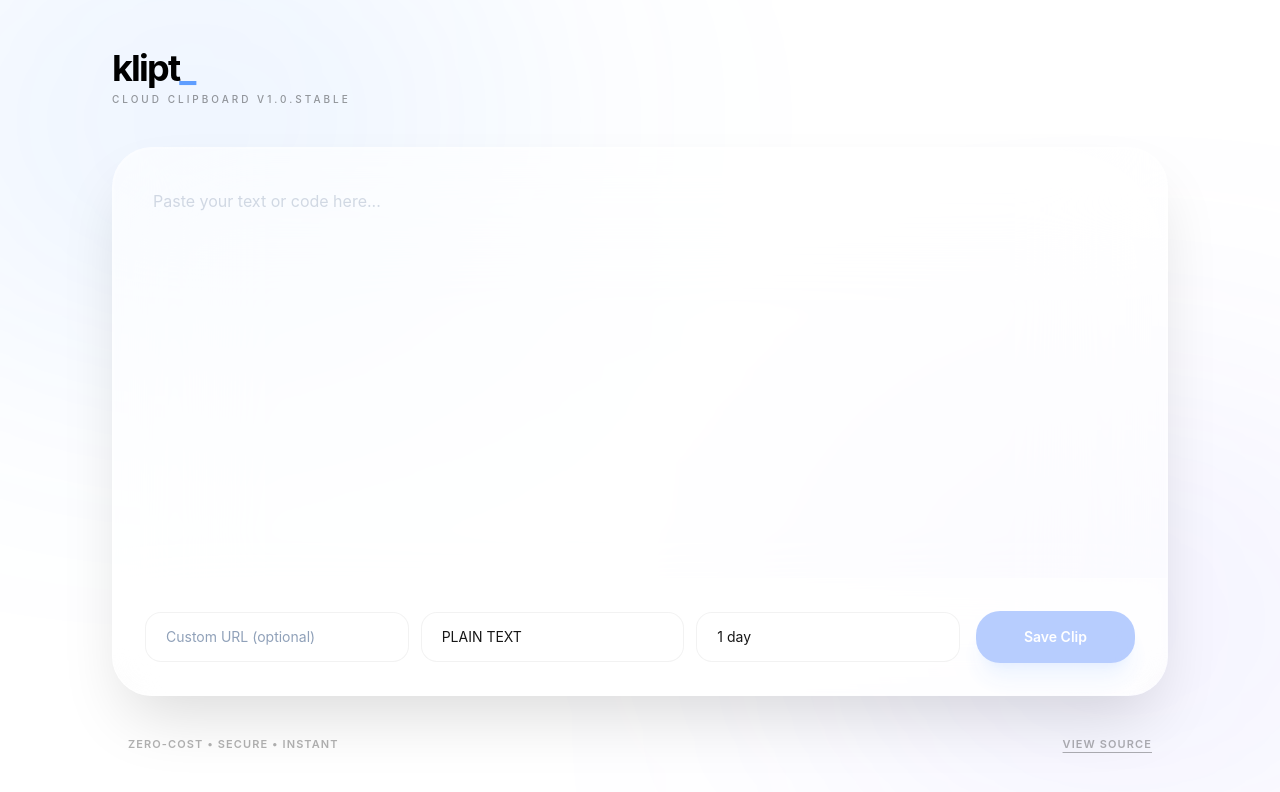
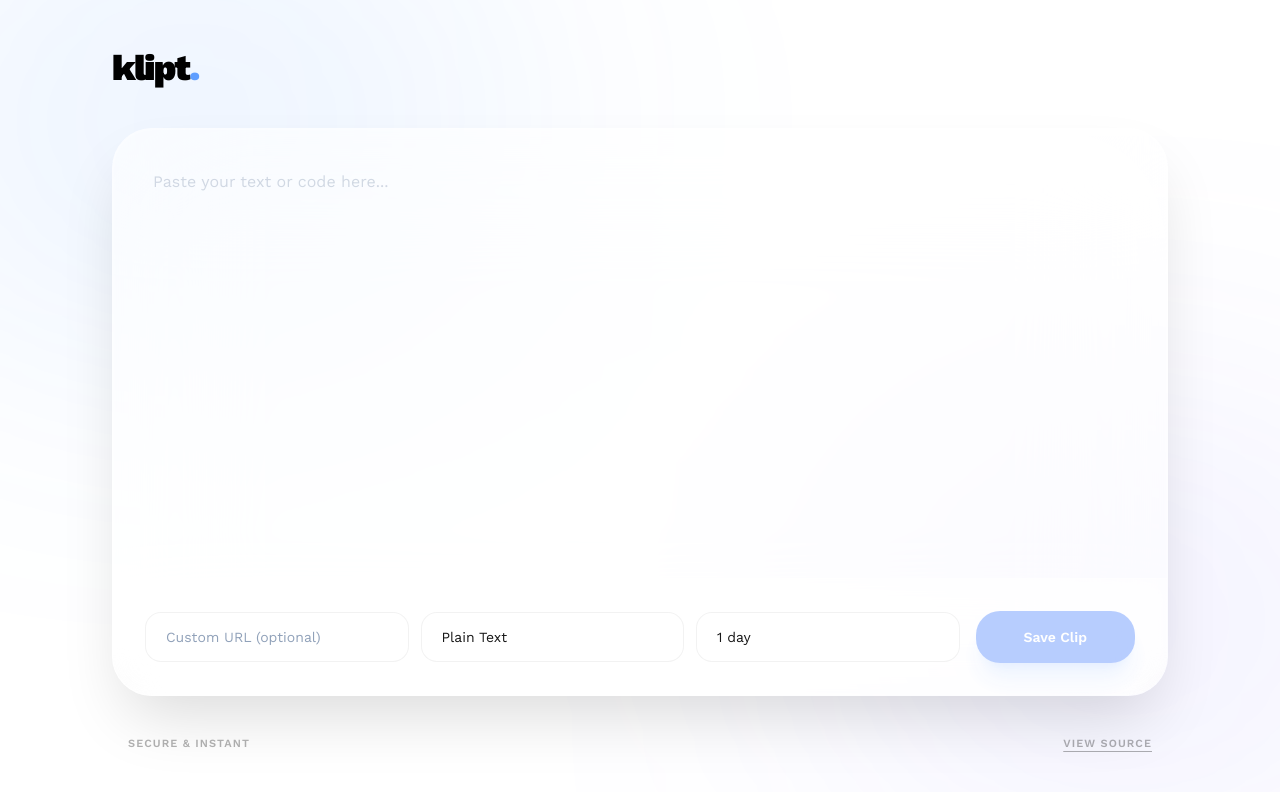
Before and after one commit to tirthikdurgam/klipt, a Next.js app: page / in a window 1280 px wide. Shown: the top 792 px of the page. Built offline with nearby package versions, Linux system fonts and the light colour scheme.

Commit message:
fix: replaced the UI elements

```diff
--- a/app/layout.tsx
+++ b/app/layout.tsx
@@ -1,16 +1,19 @@
 import type { Metadata } from "next";
-import { JetBrains_Mono } from "next/font/google";
+import { Work_Sans } from "next/font/google";
 import "./globals.css";
 
-// JetBrains Mono for clip content as specified in the PRD
-const jetbrainsMono = JetBrains_Mono({
-  variable: "--font-mono",
+// Unified brand font - Work Sans
+const workSans = Work_Sans({
   subsets: ["latin"],
+  variable: "--font-work-sans",
+  // Including a full range of weights for maximum design flexibility
+  weight: ["100", "200", "300", "400", "500", "600", "700", "800", "900"],
+  display: "swap",
 });
 
 export const metadata: Metadata = {
-  title: "klipt | Zero-cost Cloud Clipboard", // [cite: 1, 3]
-  description: "A lightweight, globally accessible cloud clipboard for text and code.", // [cite: 10]
+  title: "klipt",
+  description: "A lightweight, globally accessible cloud clipboard for text and code.",
 };
 
 export default function RootLayout({
@@ -21,12 +24,8 @@ export default function RootLayout({
   return (
     <html lang="en" className="h-full antialiased scroll-smooth" suppressHydrationWarning>
       <body
-        className={`${jetbrainsMono.variable} min-h-full flex flex-col
+        className={`${workSans.className} min-h-full flex flex-col
         bg-[#F2F2F7] dark:bg-black text-black dark:text-white transition-colors duration-500`}
-        style={{
-          // The "San Francisco" system font stack used by Apple
-          fontFamily: '-apple-system, BlinkMacSystemFont, "SF Pro Text", "SF Pro Icons", "Helvetica Neue", Helvetica, Arial, sans-serif'
-        }}
       >
         {/* Subtle background glows to create the depth needed for 'liquid glass' components */}
         <div className="fixed inset-0 -z-10 overflow-hidden pointer-events-none">
--- a/app/page.tsx
+++ b/app/page.tsx
@@ -3,7 +3,7 @@
 import { useState, useEffect } from 'react';
 import { useRouter } from 'next/navigation';
 
-// Expiry options as defined in Section 6.0 [cite: 61]
+// Expiry options
 const EXPIRY_OPTIONS = [
   { label: '1 hour', value: 3600 },
   { label: '6 hours', value: 21600 },
@@ -15,25 +15,23 @@ const EXPIRY_OPTIONS = [
   { label: '30 days', value: 2592000 },
 ];
 
+// Updated to Title Case for better UI legibility
 const LANGUAGES = [
-  'plain text', 'javascript', 'typescript', 'python', 'bash', 'sql', 'json', 'html', 'css'
+  'Plain Text', 'JavaScript', 'TypeScript', 'Python', 'Bash', 'SQL', 'JSON', 'HTML', 'CSS'
 ];
 
 export default function Home() {
   const router = useRouter();
   const [content, setContent] = useState('');
   const [slug, setSlug] = useState('');
-  const [language, setLanguage] = useState('plain text');
-  const [expiry, setExpiry] = useState(86400); // Default: 1 day [cite: 50]
+  const [language, setLanguage] = useState('Plain Text');
+  const [expiry, setExpiry] = useState(86400); // Default: 1 day
 
-  // Status states
   const [isAvailable, setIsAvailable] = useState<boolean | null>(null);
   const [isChecking, setIsChecking] = useState(false);
   const [isSaving, setIsSaving] = useState(false);
 
-  // Slug availability check with 400ms debounce [cite: 54, 55]
   useEffect(() => {
-    // Slugs must be 3-60 characters [cite: 50, 67]
     if (slug.length < 3) {
       setIsAvailable(null);
       return;
@@ -56,7 +54,6 @@ export default function Home() {
   }, [slug]);
 
   const handleSave = async () => {
-    // Content check: max 500,000 characters [cite: 66, 153]
     if (!content.trim() || content.length > 500000 || isSaving) return;
 
     setIsSaving(true);
@@ -67,14 +64,13 @@ export default function Home() {
         body: JSON.stringify({
           content,
           slug: slug || undefined,
-          language,
+          language: language.toLowerCase(), // Send lowercase to DB for consistency
           expirySeconds: expiry
         }),
       });
 
       if (response.ok) {
         const data = await response.json();
-        // Redirect to success screen [cite: 50, 113]
         router.push(`/success?slug=${data.slug}`);
       } else {
         const errorData = await response.json();
@@ -90,44 +86,40 @@ export default function Home() {
   return (
     <main className="flex-1 flex flex-col p-6 md:p-12 max-w-6xl mx-auto w-full">
 
-      {/* iOS-Tech Hybrid Header [cite: 121] */}
+      {/* Header - Now using Work Sans (Inherited) */}
       <header className="flex items-center justify-between mb-10">
         <div className="group cursor-default">
-          <h1 className="text-4xl font-mono font-bold tracking-tighter lowercase transition-all duration-300">
+          <h1 className="text-4xl font-black tracking-tighter transition-all duration-300">
             <span className="text-black dark:text-white">klipt</span>
-            <span className="text-blue-500 animate-pulse">_</span>
+            <span className="text-blue-500 animate-pulse">.</span>
           </h1>
-          <p className="text-[10px] font-medium uppercase tracking-[0.3em] text-black/40 dark:text-white/30 mt-1">
-            Cloud Clipboard v1.0.stable
-          </p>
         </div>
       </header>
 
-      {/* Main Glass Editor [cite: 50, 122] */}
+      {/* Main Glass Editor */}
       <div className="flex-1 flex flex-col bg-white/60 dark:bg-[#1c1c1e]/60 backdrop-blur-3xl border border-white/20 dark:border-white/10 rounded-[2.5rem] shadow-[0_32px_64px_-15px_rgba(0,0,0,0.15)] overflow-hidden ring-1 ring-inset ring-white/20 dark:ring-white/5 transition-all duration-500">
 
-        {/* Monospace content area [cite: 118] */}
+        {/* Content area - font-mono removed to follow Work Sans rule */}
         <textarea
           autoFocus
           placeholder="Paste your text or code here..."
-          className="flex-1 p-8 md:p-10 bg-transparent font-mono text-[16px] leading-relaxed resize-none outline-none text-slate-900 dark:text-slate-100 placeholder:text-slate-400/40"
+          className="flex-1 p-8 md:p-10 bg-transparent text-[16px] leading-relaxed resize-none outline-none text-slate-900 dark:text-slate-100 placeholder:text-slate-400/40"
           value={content}
           onChange={(e) => setContent(e.target.value)}
         />
 
-        {/* Controls Bar [cite: 122, 123] */}
+        {/* Controls Bar */}
         <div className="p-6 md:p-8 bg-white/30 dark:bg-black/20 backdrop-blur-md border-t border-white/20 dark:border-white/10 flex flex-col md:flex-row gap-4 items-center">
 
           <div className="flex-1 grid grid-cols-1 sm:grid-cols-3 gap-3 w-full">
 
-            {/* Slug Input with Availability Indicator [cite: 53, 56] */}
+            {/* Slug Input */}
             <div className="relative">
               <input
                 type="text"
                 placeholder="Custom URL (optional)"
                 className="w-full bg-white/50 dark:bg-white/5 border border-black/5 dark:border-white/10 rounded-2xl px-5 py-3.5 text-sm outline-none focus:ring-2 ring-blue-500/30 transition-all placeholder:text-slate-400"
                 value={slug}
-                // Slug rules: lowercase, numbers, hyphens [cite: 50, 67]
                 onChange={(e) => setSlug(e.target.value.toLowerCase().replace(/\s+/g, '-').replace(/[^a-z0-9-]/g, ''))}
               />
               {slug.length >= 3 && (
@@ -141,30 +133,34 @@ export default function Home() {
               )}
             </div>
 
-            {/* Language Selection [cite: 50] */}
+            {/* Language Selection - All Caps logic removed */}
             <select
               className="bg-white/50 dark:bg-white/5 border border-black/5 dark:border-white/10 rounded-2xl px-5 py-3.5 text-sm outline-none cursor-pointer hover:bg-white/80 dark:hover:bg-white/10 transition-colors appearance-none"
               value={language}
               onChange={(e) => setLanguage(e.target.value)}
             >
               {LANGUAGES.map(lang => (
-                <option key={lang} value={lang} className="dark:bg-[#1c1c1e]">{lang.toUpperCase()}</option>
+                <option key={lang} value={lang} className="dark:bg-[#1c1c1e] font-sans">
+                  {lang}
+                </option>
               ))}
             </select>
 
-            {/* Expiry Selection [cite: 50, 60] */}
+            {/* Expiry Selection */}
             <select
               className="bg-white/50 dark:bg-white/5 border border-black/5 dark:border-white/10 rounded-2xl px-5 py-3.5 text-sm outline-none cursor-pointer hover:bg-white/80 dark:hover:bg-white/10 transition-colors appearance-none"
               value={expiry}
               onChange={(e) => setExpiry(Number(e.target.value))}
             >
               {EXPIRY_OPTIONS.map(opt => (
-                <option key={opt.value} value={opt.value} className="dark:bg-[#1c1c1e]">{opt.label}</option>
+                <option key={opt.value} value={opt.value} className="dark:bg-[#1c1c1e]">
+                  {opt.label}
+                </option>
               ))}
             </select>
           </div>
 
-          {/* Action Button [cite: 50, 124] */}
+          {/* Action Button */}
           <button
             onClick={handleSave}
             disabled={!content.trim() || isSaving || (slug.length >= 3 && isAvailable === false)}
@@ -175,13 +171,13 @@ export default function Home() {
         </div>
       </div>
 
-      {/* Footer*/}
+      {/* Footer */}
       <footer className="mt-10 flex flex-col sm:flex-row justify-between items-center px-4 gap-4">
         <p className="text-[11px] font-semibold tracking-widest text-black/30 dark:text-white/20 uppercase">
-          Zero-Cost • Secure • Instant
+          Secure & Instant
         </p>
         <a
-          href="https://github.com"
+          href="https://github.com/tirthikdurgam/klipt"
           className="text-[11px] font-semibold text-black/30 dark:text-white/20 hover:text-blue-500 dark:hover:text-blue-400 transition-colors underline underline-offset-4 uppercase tracking-widest"
         >
           View Source
```
Also changed, not shown: app/success/page.tsx (+70 -40 lines).
